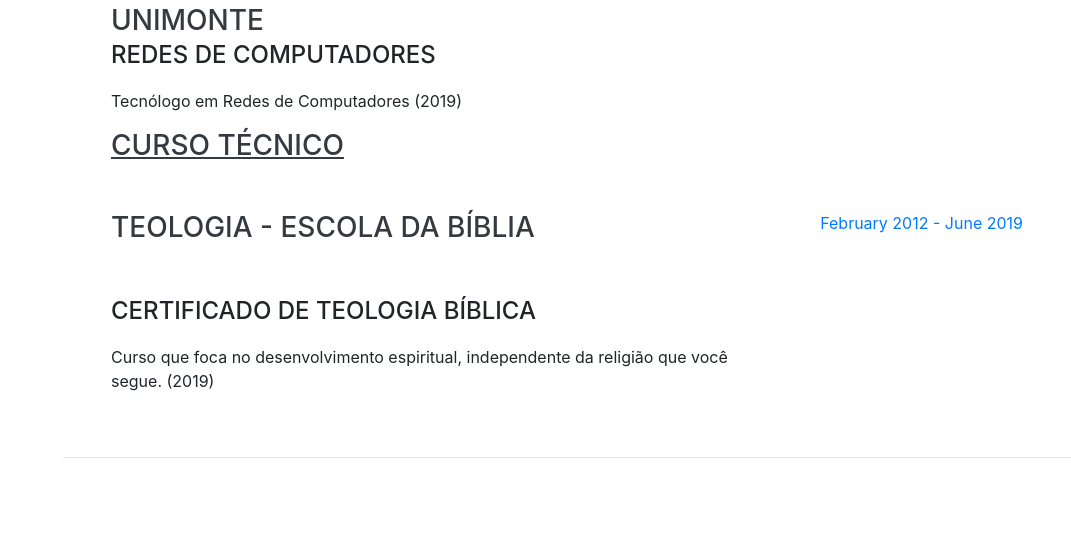
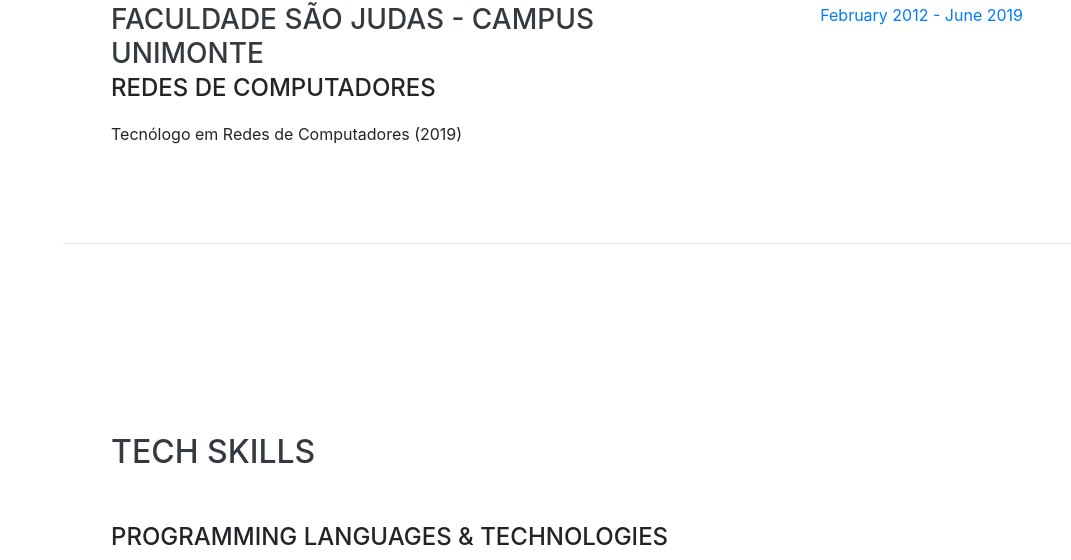
Before and after one commit to RicardoGomes-gitbub/portifolio-analise-dados, a website with bundled scripts: page index.html in a window 1280 px wide. Shown: the part 3159-3719 px from the top of the page, without its empty margins (209-1280 px from the left). Built offline with nearby package versions, Linux system fonts and the light colour scheme; a web font is replaced by a local one.

Commit message:
Update index.html

```diff
--- a/index.html
+++ b/index.html
@@ -258,20 +258,6 @@
           </div>
         </div>
 
-        <h3 class="mb-5"> <u>Curso Técnico</u></h3>
-
-        <div class="resume-item d-flex flex-column flex-md-row justify-content-between">
-          <div class="resume-content">
-            <h3 class="mb-5">Teologia - Escola da Bíblia</h3>
-            <div class="subheading mb-3">Certificado de Teologia Bíblica</div>
-            <p>Curso que foca no desenvolvimento espiritual, independente da religião que você segue. (2019)</p>
-          </div>
-          <div class="resume-date text-md-right">
-            <span class="text-primary">February 2012 - June 2019</span>
-          </div>
-        </div>
-
-
       </div>
     </section>
 
```
